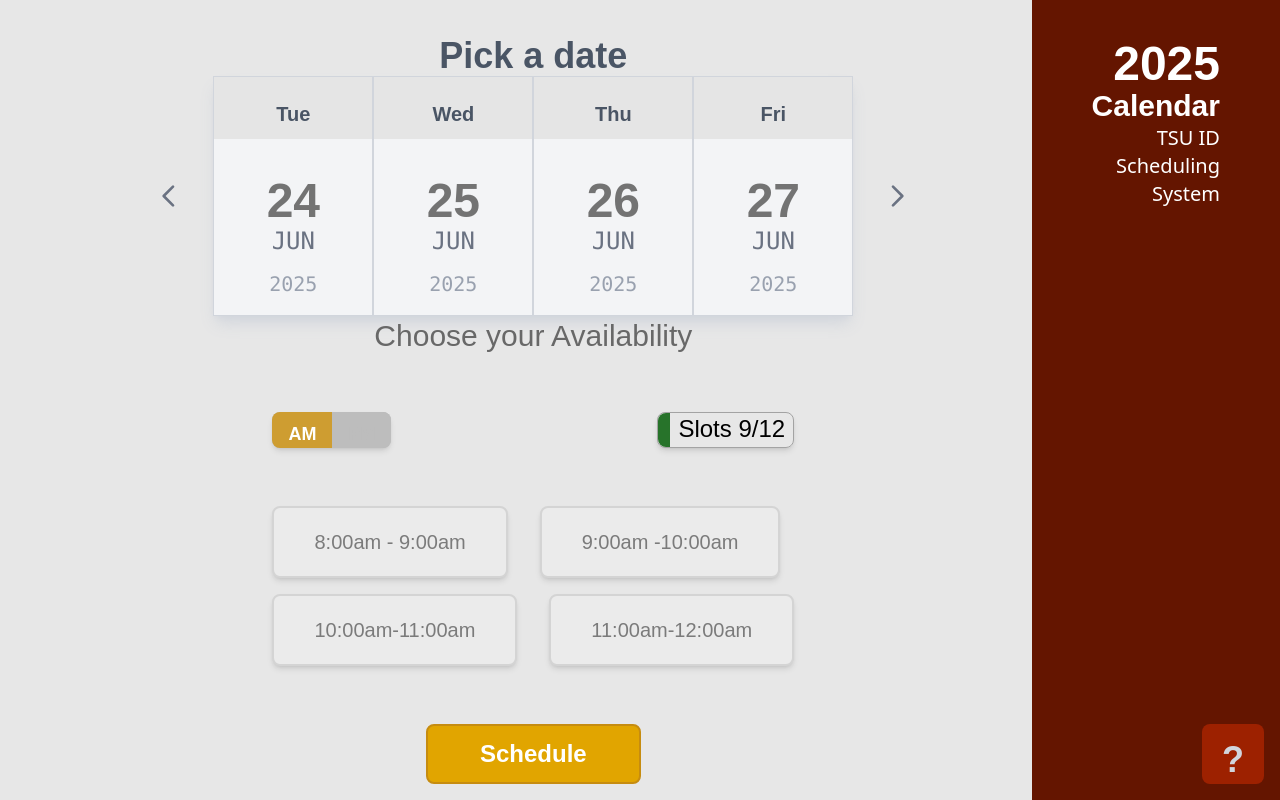
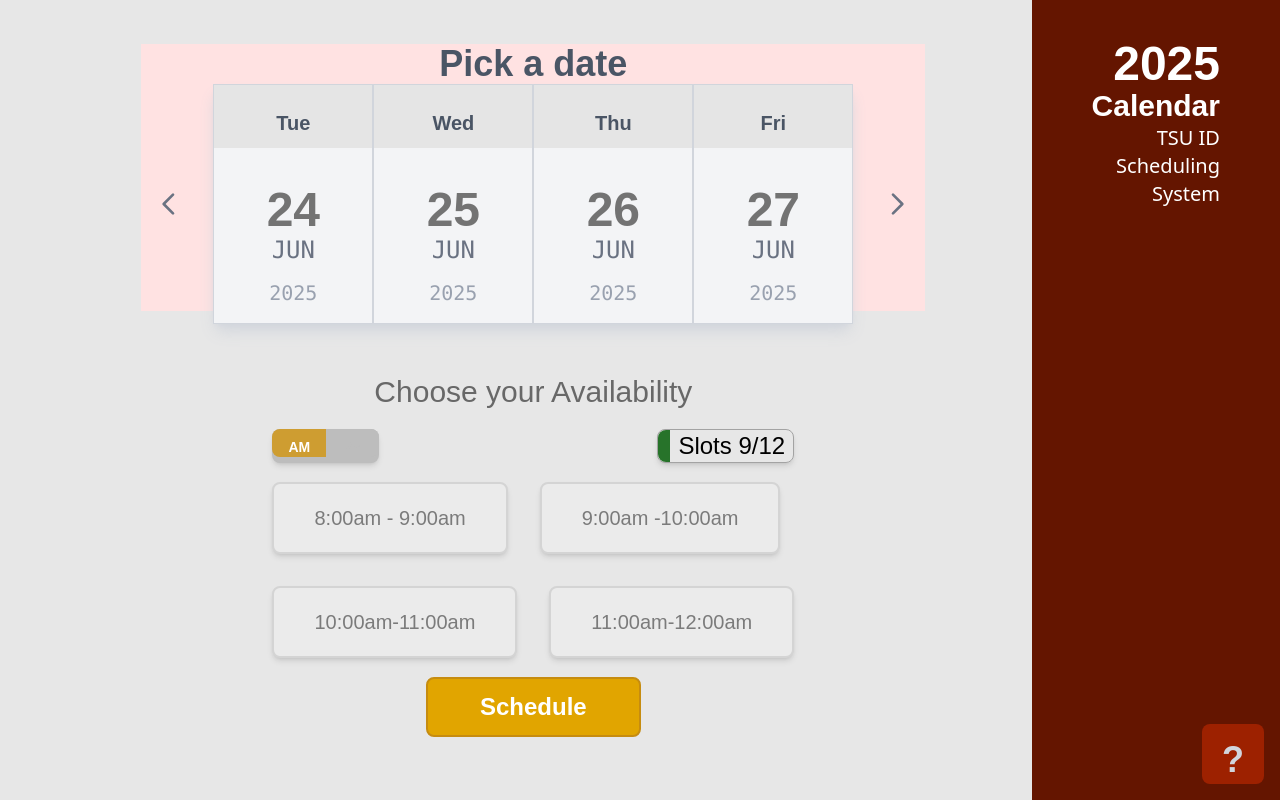
Before and after one commit to MUMEi-28/TSU-ID-Scheduling-System, a React (Vite) app in the folder frontend/: page /schedule in a window 1280 px wide. Built offline with nearby package versions, Linux system fonts and the light colour scheme; a web font is replaced by a local one.

Commit message:
revert #2

```diff
--- a/frontend/src/Components/Student/NewScheduleSelection/DatePicker.jsx
+++ b/frontend/src/Components/Student/NewScheduleSelection/DatePicker.jsx
@@ -70,7 +70,7 @@ function DatePicker(props)
   };
 
   return (
-    <div className='flex-col flex justify-evenly items-center h-4/12 w-full lg:w-fit md:mt-5 '>
+    <div className='flex-col flex justify-evenly items-center h-4/12 w-full lg:w-fit bg-red-100 '>
 
       <h1 className='font-bold text-4xl text-gray-600 league-font '>
         Pick a date
--- a/frontend/src/Components/Student/NewScheduleSelection/TimePicker.jsx
+++ b/frontend/src/Components/Student/NewScheduleSelection/TimePicker.jsx
@@ -28,13 +28,13 @@ const TimePicker = (props) =>
     }
 
     return (
-        <div className='flex flex-col justify-between  items-center h-7/12 2xl:h-5/12 w-fit md:mx-10'>
+        <div className='flex flex-col justify-evenly items-center h-6/12 w-fit md:mx-10'>
 
             <h1 className='league-font text-[#686868] text-3xl font-medium'>
                 Choose your Availability
             </h1>
 
-            <div className='flex h-fit league-font w-full justify-between text-sm sm:text-lg'>
+            <div className='flex h-fit league-font w-full justify-between text-sm sm:text-md'>
 
                 <button onClick={handleChangePeriod} className='bg-[#BDBDBD] flex transition-all duration-300 rounded-lg shadow-md'>
                     <div className={`font-bold rounded-l-lg px-4 pt-2 transition-all duration-200 ${isAM ? 'bg-[#CE9D31] text-white' : 'bg-[#BDBDBD] text-[#BDBDBD]  '}`}>
@@ -53,7 +53,7 @@ const TimePicker = (props) =>
                 </div>
             </div>
 
-            <div className='flex-col flex gap-y-4 text-xs md:text-lg lg:text-xl'>
+            <div className='flex-col flex gap-y-8 text-xs md:text-lg lg:text-xl'>
 
                 <div className='flex martian-font gap-x-8'>
 
```
